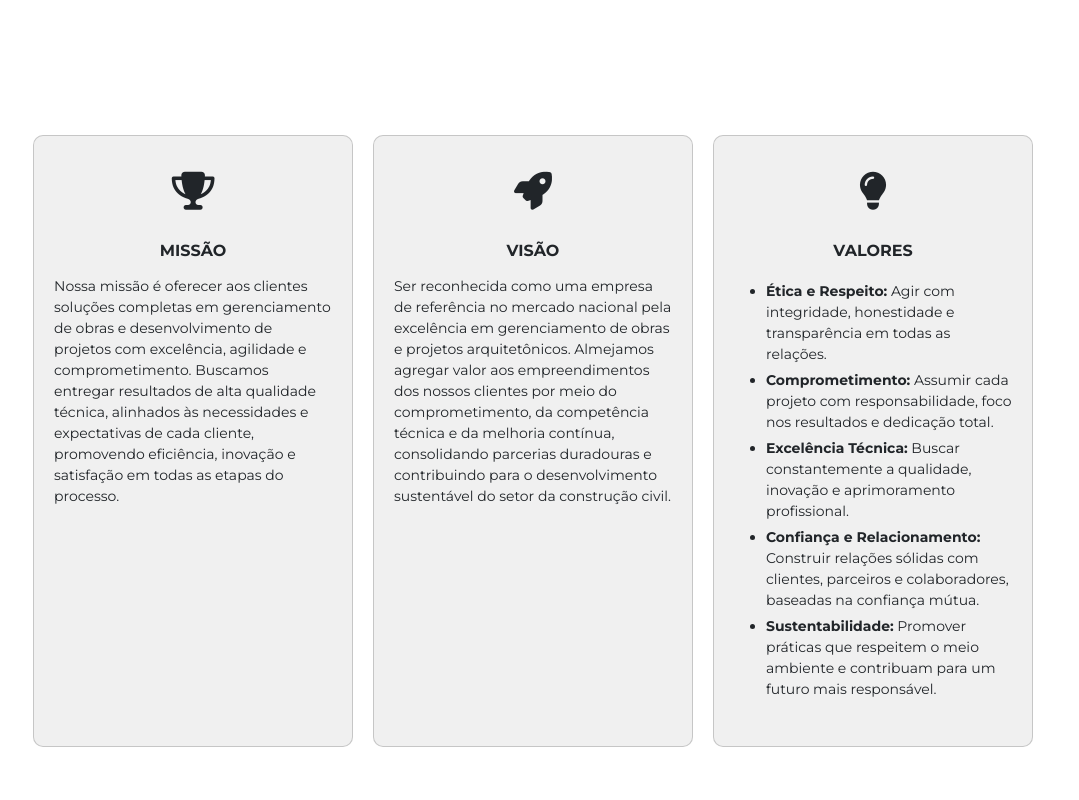
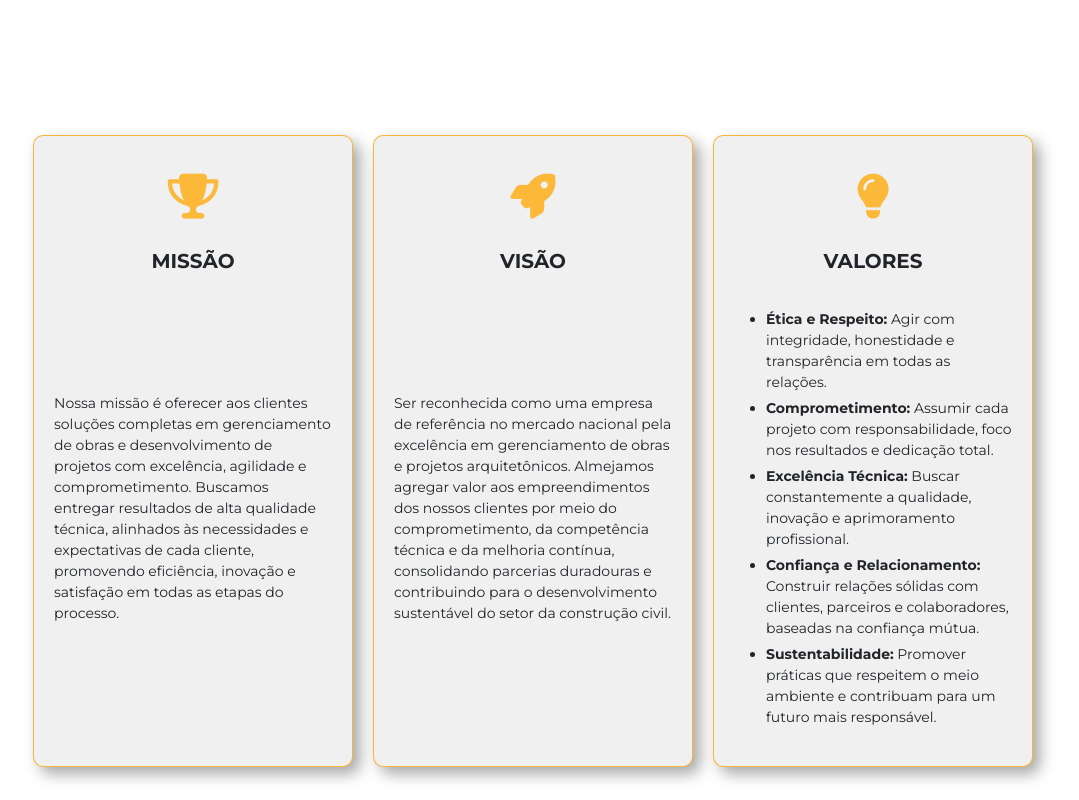
Before and after one commit to d3vgui/prod-lp-tbe-engenharia, a website: page public/index.html in a window 1280 px wide. Shown: the part 1380-2180 px from the top of the page, without its empty margins (107-1186 px from the left). Drawn offline with nearby package versions, Linux system fonts and the light colour scheme.

Commit message:
fix: alterações nos cards pag index

```diff
--- a/public/styles/index.css
+++ b/public/styles/index.css
@@ -163,20 +163,28 @@
   border-radius: 10px;
   background-color: #f0f0f0;
   transition: 0.4s;
+  border: 1px solid #ffa600c4;
+  box-shadow: #00000059 7px 7px 15px;
 }
 
 #section-purpose .card:hover{
-  box-shadow: rgba(0, 0, 0, 0.35) 0px 5px 15px;
+  transform: translateY(-20px);
+  border-top: 8px solid #ffa600c4;
+  border-bottom: 1px solid transparent;
+  border-right: 1px solid transparent;
+  border-left: 1px solid transparent;
+  background-color: #f1f1f1;
 }
 
 #section-purpose .card .icon{
-  height: 70px;
+  height: 80px;
   display: flex;
   align-items: center;
 }
 
 #section-purpose .card .icon i{
-  font-size: 38px;
+  font-size: 45px;
+  color: #ffa600c4;
 }
 
 #section-purpose .card .purpose{
@@ -188,10 +196,13 @@
 #section-purpose .card .purpose span{
   font-weight: bold;
   text-align: center;
+  font-size: 20px;
 }
 
 #section-purpose .card .text{
-  height: 450px;
+  height: 460px;
+  display: flex;
+  align-items: center;
 }
 
 #section-purpose .card .text p{
```
